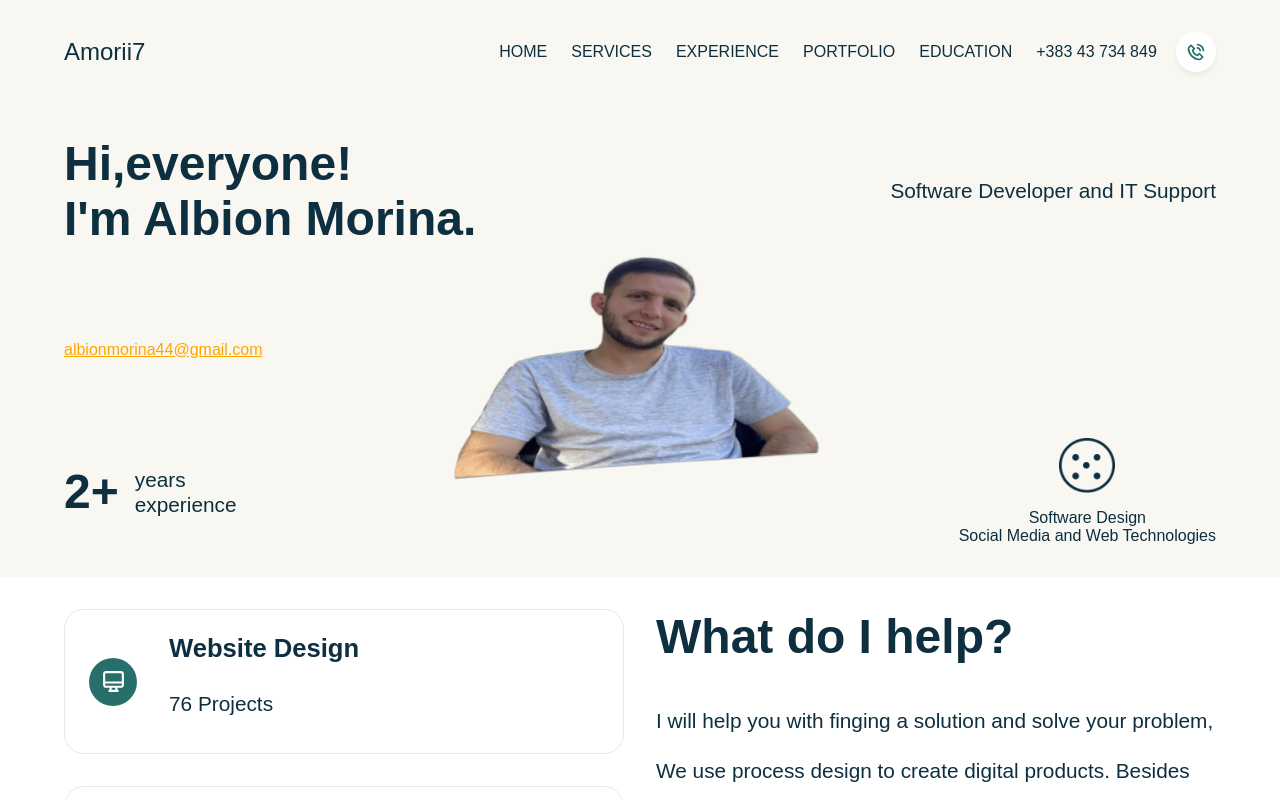
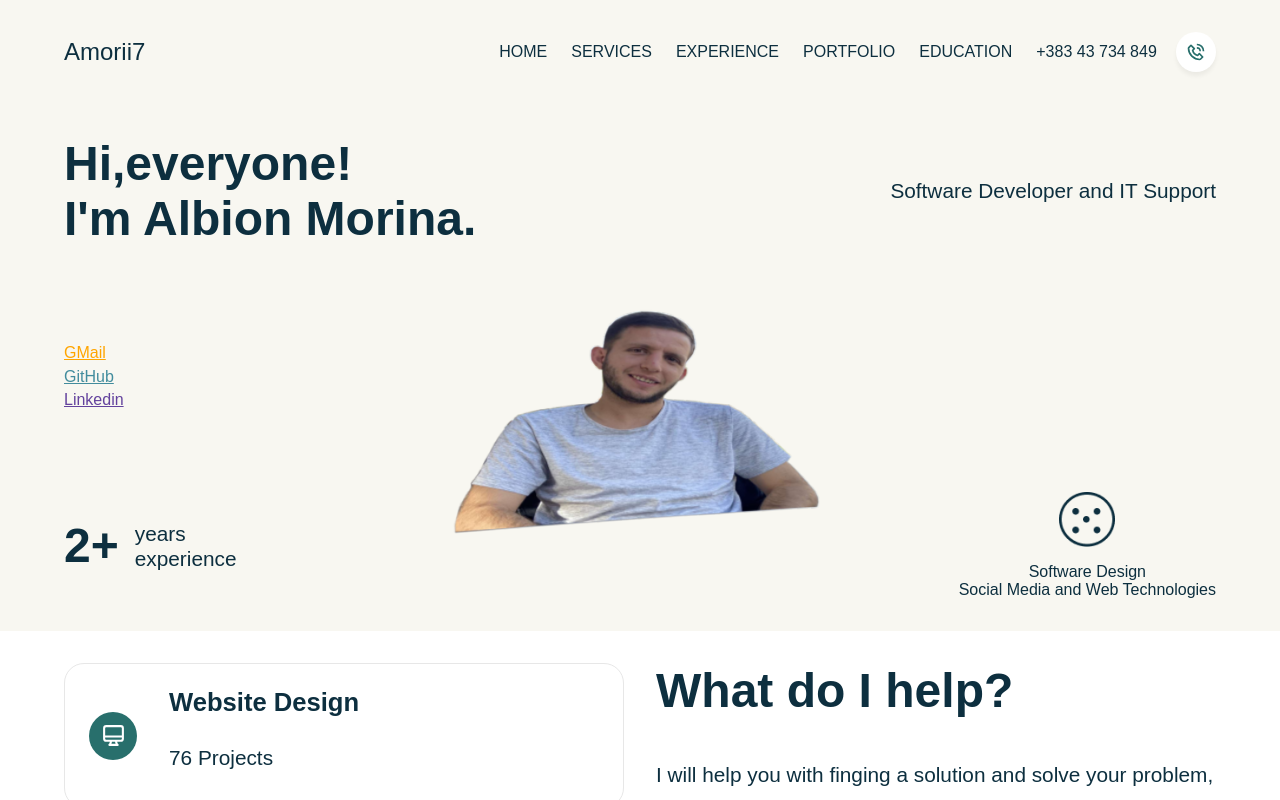
Before and after one commit to Albion007/personal_portfolio, a React (Vite) app: page / in a window 1280 px wide. Shown: the top 800 px of the page. Built offline with nearby package versions, Linux system fonts and the light colour scheme; a web font is replaced by a local one.

Commit message:
added gmail, linkedin, github and some changes on Hero.jsx and on changes on Hero.module.scss

```diff
--- a/src/components/Hero/Hero.jsx
+++ b/src/components/Hero/Hero.jsx
@@ -30,8 +30,17 @@ const Hero = () => {
           <motion.img variants={slideIn("up", "tween", 0.5, 1.3)} src="./1.png" alt="" />
         </motion.div>
 
-        <a className={css.email} href="mailto:albionmorina44@gmail.com">
-          albionmorina44@gmail.com
+        <br></br>
+        <a className={css.email} href="mailto:albionmorina44@gmail.com" target="_blank" rel="noopener noreferrer">
+          GMail
+        </a>
+        <br></br>
+        <a className={css.github} href="https://github.com/Albion007" target="_blank" rel="noopener noreferrer">
+          GitHub
+        </a>
+        <br></br>
+        <a className={css.linkedin} href="https://www.linkedin.com/in/albion-morina-aa3911212/" target="_blank" rel="noopener noreferrer">
+          Linkedin
         </a>
 
         <div className={css.lowerElements}>
--- a/src/components/Hero/Hero.module.scss
+++ b/src/components/Hero/Hero.module.scss
@@ -83,9 +83,31 @@
                 display: none;
             }
             position: absolute;
-            top: 50%;
+            top: 45%;
             left: 0;
             color: orange;
         }
+
+        .github {
+            @media (max-width: $sm ) {
+                position: relative;
+                display: none;
+            }
+            position: absolute;
+            top: 50%;
+            left: 0;
+            color: rgb(66, 140, 157);
+        }
+
+        .linkedin {
+            @media (max-width: $sm ) {
+                position: relative;
+                display: none;
+            }
+            position: absolute;
+            top: 55%;
+            left: 0;
+            color: rgb(99, 66, 157);
+        }
     }
 }
```
